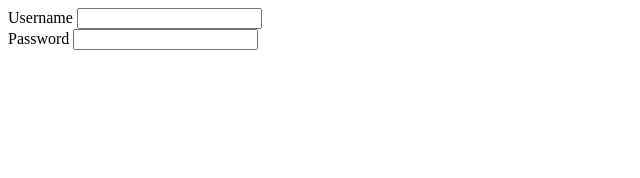
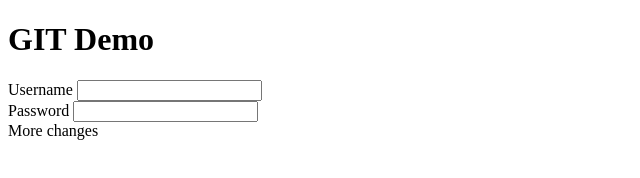
Before and after one commit to ChiLuu/GITDemo, a plain HTML site: page index.html in a window 1280 px wide. Shown: the whole page, without its empty margins (0-640 px from the left). Drawn offline with Linux system fonts and the light colour scheme.

Commit message:
HTML Changes
Added more changes

```diff
--- a/index.html
+++ b/index.html
@@ -5,9 +5,13 @@
     <title></title>
   </head>
   <body>
+    <h1>GIT Demo</h1>
+    <h2></h2>
     <form class="" action="index.html" method="post">
       Username <input type="text" name="name" value=""><br />
       Password <input type="text" name="passwords" value=""><br />
     </form>
+
+    More changes
   </body>
 </html>
```
Also changed, not shown: 1 other file.
